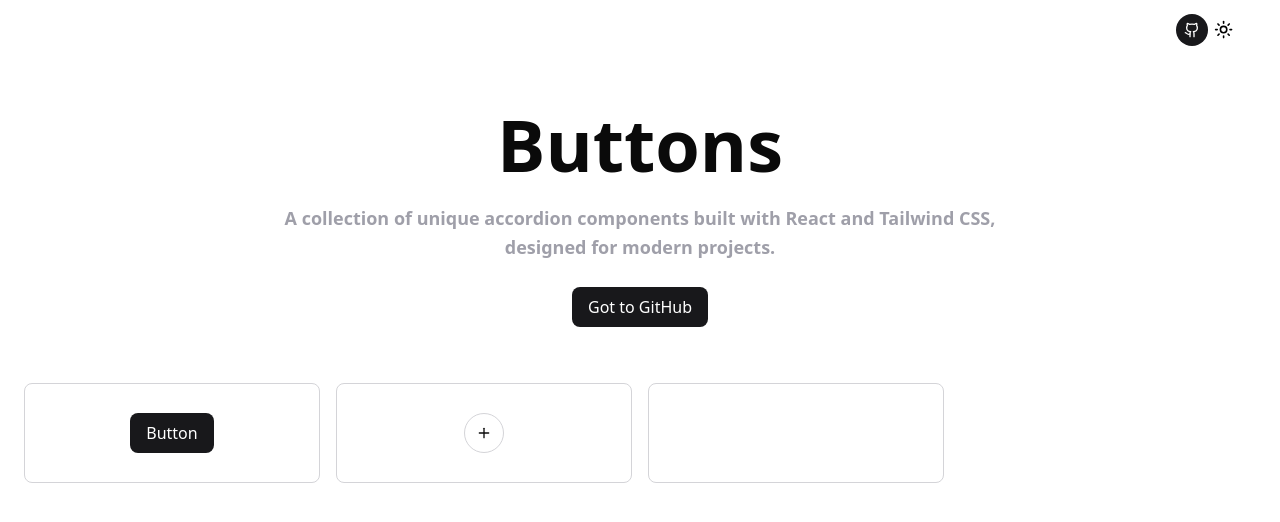
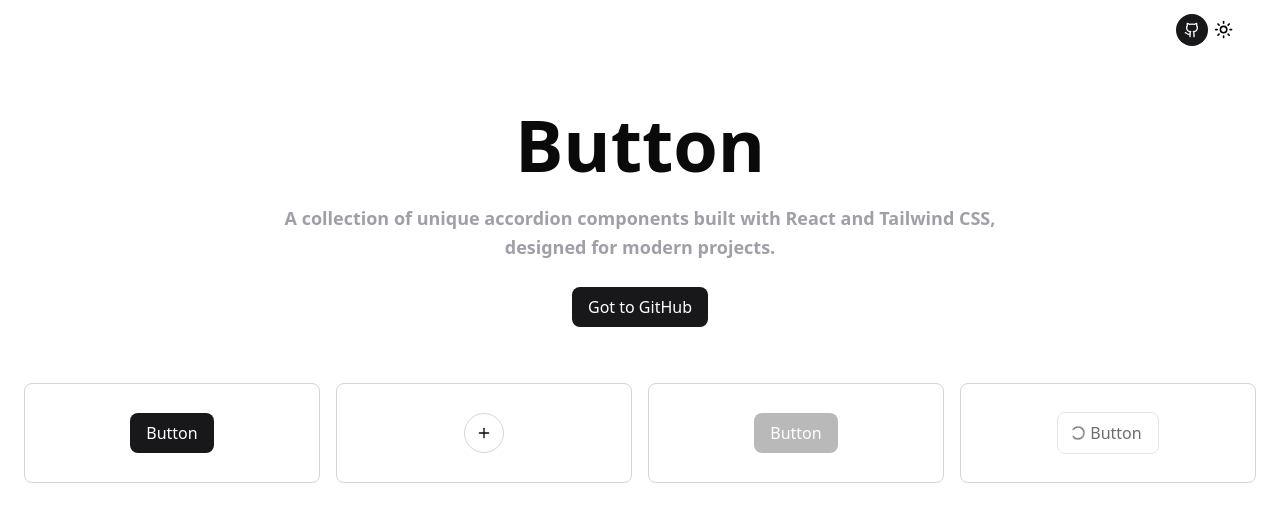
Before and after one commit to ilaydaufelek/MustUI-Studio, a Next.js app: page /studio/button in a window 1280 px wide. Shown: the top 522 px of the page. Built offline with nearby package versions, Linux system fonts and the light colour scheme.

Commit message:
button page updated

```diff
--- a/src/app/studio/button/page.tsx
+++ b/src/app/studio/button/page.tsx
@@ -1,7 +1,7 @@
 'use client'
 import { ThemeToggle } from "@/components/theme-toggle"
 import { ModalProvider } from "@/provider/modal-provider"
-import { Code2, Github, PlusIcon } from "lucide-react"
+import { Code,  Github, LoaderCircleIcon, PlusIcon } from "lucide-react"
 import { Button } from "@/library/components/button"
 import { useModal } from "@/hooks/use-modal-store"
 
@@ -20,7 +20,7 @@ import { useModal } from "@/hooks/use-modal-store"
       </header>
       <div className="  w-full  flex flex-col items-center justify-center mt-12 space-y-6  " >
         <div className="  text-5xl md:text-7xl  font-bold text-center   " >
-        Buttons
+        Button
         </div>
         <p className=" text-center text-lg text-zinc-400 dark:text-zinc-300 text-md md:text-lg  max-w-3xl  leading-relaxed font-semibold  " >
        A collection of unique accordion components built with React and Tailwind CSS, designed for modern projects.
@@ -35,18 +35,33 @@ import { useModal } from "@/hooks/use-modal-store"
 
 
       <div className=" relative group border border-zinc-300 dark:border-zinc-800 rounded-md w-full h-[100px]  transition-all flex items-center justify-center ">
-      <div onClick={()=>onOpen('buttonModal',"default")}  className="absolute top-0 right-0 m-2  opacity-0 group-hover:opacity-100 transition-opacity  bg-zinc-700 dark:bg-white dark:text-zinc-800 text-white px-2  rounded-md cursor-pointer"><Code2 className="w-5 h-5" /></div>
-      <Button variant="primary" size="md" >Button</Button>
+      <div onClick={()=>onOpen('buttonModal',"default")}  className="absolute top-0 right-0 m-2  opacity-0 group-hover:opacity-100 transition-opacity  text-zinc-800 dark:text-white px-2  rounded-md cursor-pointer"><Code className="w-4 h-4" /></div>
+      <Button  size="md" >Button</Button>
       </div>
       <div className=" relative border group border-zinc-300 dark:border-zinc-800 rounded-md w-full h-[100px]  transition-all flex items-center justify-center  " >
-      <div onClick={()=>onOpen('buttonModal',"icons")}  className="absolute top-0 right-0 m-2  opacity-0 group-hover:opacity-100 transition-opacity  bg-zinc-700 dark:bg-white dark:text-zinc-800 text-white px-2  rounded-md cursor-pointer"><Code2 className="w-5 h-5" /></div>
+      <div onClick={()=>onOpen('buttonModal',"icons")}  className="absolute top-0 right-0 m-2  opacity-0 group-hover:opacity-100 transition-opacity   text-zinc-800 dark:text-white px-2  rounded-md cursor-pointer"><Code className="w-4 h-4" /></div>
       <Button size="icon" variant="outline" >
       <PlusIcon size={16} />
       </Button>
       </div>
-        <div className=" relative border border-zinc-300 dark:border-zinc-800 rounded-md  w-full h-[100px] transition-all flex items-center justify-center" >
+      <div className=" relative group border border-zinc-300 dark:border-zinc-800 rounded-md  w-full h-[100px] transition-all flex items-center justify-center" >
+      <div onClick={()=>onOpen('buttonModal',"disabled")}  className="absolute top-0 right-0 m-2  opacity-0 group-hover:opacity-100 transition-opacity   text-zinc-800 dark:text-white px-2  rounded-md cursor-pointer"><Code className="w-4 h-4" /></div>
+      <Button disabled >
+       Button
+      </Button>
+      </div>
+      <div className=" relative group border border-zinc-300 dark:border-zinc-800 rounded-md  w-full h-[100px] transition-all flex items-center justify-center" >
+      <div onClick={()=>onOpen('buttonModal',"disabled")}  className="absolute top-0 right-0 m-2  opacity-0 group-hover:opacity-100 transition-opacity   text-zinc-800 dark:text-white px-2  rounded-md cursor-pointer"><Code className="w-4 h-4" /></div>
+      <Button variant="outline" disabled>
+      <LoaderCircleIcon
+        className="-ms-1 mr-1  animate-spin"
+        size={16}
+        aria-hidden="true"
+      />
+      Button
+    </Button>
+      </div>
 
-        </div>
 
 
 
--- a/src/components/modal/button-modal.tsx
+++ b/src/components/modal/button-modal.tsx
@@ -22,9 +22,19 @@ import { useState } from "react"
  <PlusIcon size={16} />
  </Button>
 )}`,
-  gradient: `<Button className="bg-gradient-to-r from-purple-500 to-pink-500 text-white">Gradient</Button>`,
-  icon: `<Button size="icon" variant="outline"><PlusIcon /></Button>`,
-  glow: `<Button className="shadow-glow">Glow Button</Button>`,
+  disabled: ` import { Button } from "must-ui"
+ import { LoaderCircleIcon } from "lucide-react"
+
+ export const Component=()=>{
+ return(
+  <Button variant="outline" disabled>
+  <LoaderCircleIcon
+  className="-ms-1 mr-1  animate-spin"
+  size={16}
+  aria-hidden="true" />
+  Button
+  </Button>
+)}`,
 
 }
 
@@ -61,12 +71,12 @@ export const ButtonModal=()=>{
       <div className="dark:bg-zinc-900 p-8  dark:text-white md:w-[550px] w-[350px] bg-white text-black  rounded-lg relative  ">
         <button onClick={onClose} className="absolute top-0 right-0 dark:text-white m-2 cursor-pointer text-sm font-semibold " >X</button>
            <p className=" font-semibold text-xl mb-2 " >Installation</p>
-          <div className="w-full py-4 bg-zinc-100 rounded-md relative " >
+          <div className="w-full py-4 border border-zinc-300 dark:bg-[#1E1E1E] rounded-md relative " >
            <button  onClick={onCopyImport}  className="absolute right-0  top-0 m-2 cursor-pointer  " >
          {importCopy ? <CheckCheck className="w-4 h-4" /> :  <Copy className='w-4 h-4' />}
           </button>
 
-          <p className=" text-xs p-1 " >
+          <p className=" text-xs p-1 ml-2 " >
           {imports}
           </p>
           </div>
--- a/src/library/components/button.tsx
+++ b/src/library/components/button.tsx
@@ -19,21 +19,21 @@ className,
 ...rest
 }:ButtonProps)=>{
 
-    const baseStyles=" font-medium  transition-colors"
+    const baseStyles=" font-medium  transition-colors flex items-center justify-center "
 
     const sizes: Record<string,string>={
       "sm":"px-2 py-1 text-sm " ,
       "md":"px-4 py-2 text-base",
       "lg":"px-6 py-4 text-lg",
-      "icon":"w-10 h-10 flex items-center justify-center overflow-hidden   "
+      "icon":"w-10 h-10  overflow-hidden   "
 
     }
 
     const variants:Record<string,string>={
-    primary: "dark:bg-white bg-zinc-900  dark:text-black text-white dark:hover:bg-white/90 hover:bg-zinc-900/90 cursor-pointer  ",
-    secondary: "bg-gray-200 text-gray-900 hover:bg-gray-300 cursor-pointer ",
-    outline:" border border-zinc-300 cursor-pointer hover:bg-gray-700/15 dark:hover:bg-gray-700/15  dark:border-zinc-800  ",
-    danger: "bg-red-800 text-white hover:bg-red-900 cursor-pointer",
+    primary: "dark:bg-white bg-zinc-900  dark:text-black text-white dark:hover:bg-white/90 hover:bg-zinc-900/90   disabled:dark:bg-white/50 disabled:bg-zinc-900/50 disabled:opacity-60 ",
+    secondary: "bg-gray-200 hover:bg-gray-300  text-gray-900 disabled:bg-gray-200/50 disabled:opacity-60 ",
+    outline:" border border-zinc-300   dark:border-zinc-700 disabled:opacity-60  ",
+    danger: "bg-red-800 text-white hover:bg-red-900 disabled:bg-red-800/50 disabled:opacity-60 ",
     }
     return(
         <button
@@ -44,7 +44,7 @@ className,
         variants[variant],
         sizes[size],
         size === "icon" ? "rounded-full" : "rounded-md",
-        disabled && "opacity-50 cursor-not-allowed",
+        disabled ? " cursor-default " : " cursor-pointer ",
         className
         )}
         {...rest}>
```
